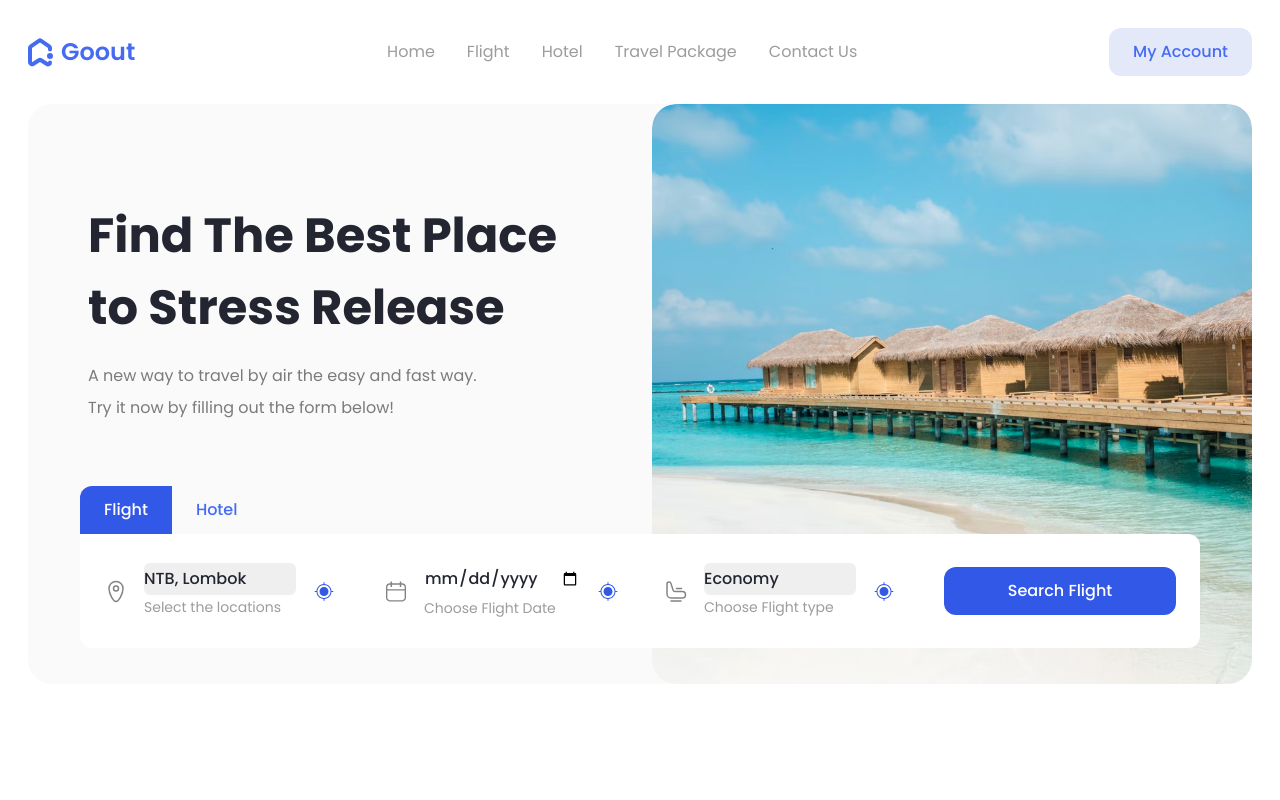
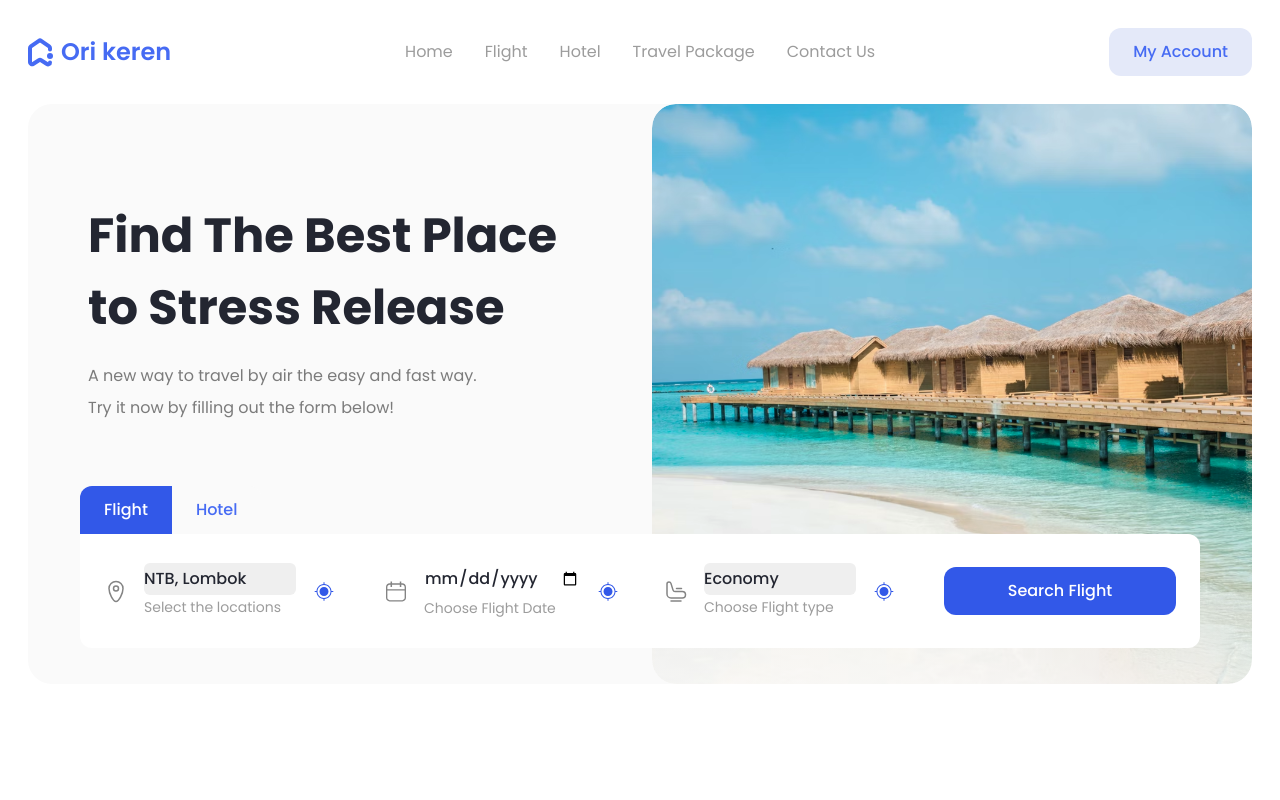
Before and after one commit to ervanervan/goout-travel, a React (Vite) app: page / in a window 1280 px wide. Shown: the top 800 px of the page. Built offline with nearby package versions, Linux system fonts and the light colour scheme.

Commit message:
Finished creating the Hero Goout

```diff
--- a/src/components/NavBar/Navbar.jsx
+++ b/src/components/NavBar/Navbar.jsx
@@ -9,7 +9,7 @@ export default function Navbar() {
       <nav className="flex items-center justify-between">
         <div className="flex items-center justify-center gap-2">
           <img src={logo} alt="logo goout" />
-          <h2 className="font-semibold text-textPrimary text-2xl">Goout</h2>
+          <h2 className="font-semibold text-textPrimary text-2xl">Ori keren</h2>
         </div>
         <div className="hidden md:block">
           <ul className="flex items-center justify-center gap-8 list-none text-sm lg:text-base text-textGray">
```
